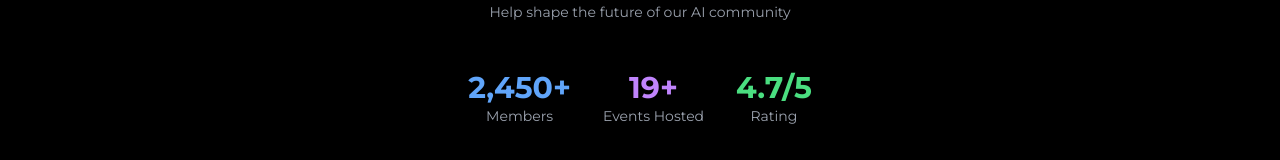
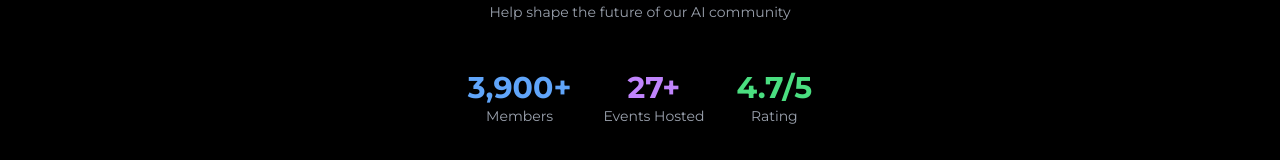
Before and after one commit to promptengineers-ai/website, a Next.js app: page / in a window 1280 px wide. Shown: the part 500-660 px from the top of the page. Built offline with nearby package versions, Linux system fonts and the light colour scheme; no server answers.

Commit message:
feat: add live Meetup stats to the landing hero
Fetch member, event, and rating counts from the Plano Meetup group with a
24h revalidate window and a frozen fallback when the scrape fails.

Part of #38

```diff
--- a/src/app/page.tsx
+++ b/src/app/page.tsx
@@ -1,14 +1,17 @@
 import TopNavBar from "@/components/nav/TopNavBar";
 import HeroSection from "@/sections/HeroSection";
+import { getMeetupStats } from "@/lib/meetup";
 
-export default function Home() {
+export default async function Home() {
+  const stats = await getMeetupStats();
+
   return (
     <>
       <header>
         <TopNavBar />
       </header>
       <main>
-        <HeroSection />
+        <HeroSection stats={stats} />
       </main>
     </>
   );
--- /dev/null
+++ b/src/lib/meetup.ts
@@ -0,0 +1,76 @@
+import type { MeetupStats } from "@/types";
+
+const GROUP_URL = "https://www.meetup.com/plano-prompt-engineers/";
+
+const REVALIDATE_SECONDS = 86400;
+
+const BROWSER_USER_AGENT =
+  "Mozilla/5.0 (X11; Linux x86_64) AppleWebKit/537.36 (KHTML, like Gecko) Chrome/120.0.0.0 Safari/537.36";
+
+export const FALLBACK_MEETUP_STATS: MeetupStats = {
+  memberCount: 3983,
+  pastEventCount: 27,
+  averageRating: 4.67,
+  ratingCount: 271,
+  isFallback: true,
+};
+
+const MEMBER_COUNT = /"memberCounts":\{[^{}]*?"all":(\d+)/;
+const EVENT_RATINGS =
+  /"eventRatings":\{[^{}]*?"average":([\d.]+),"total":(\d+)/;
+const PAST_EVENT_COUNT =
+  /PAST[\s\S]{0,300}?"GroupEventConnection","totalCount":(\d+)/;
+
+export function parseMeetupStats(html: string): MeetupStats | null {
+  const members = MEMBER_COUNT.exec(html);
+  const ratings = EVENT_RATINGS.exec(html);
+  const events = PAST_EVENT_COUNT.exec(html);
+
+  if (!members || !ratings || !events) return null;
+
+  const stats: MeetupStats = {
+    memberCount: Number(members[1]),
+    pastEventCount: Number(events[1]),
+    averageRating: Number(ratings[1]),
+    ratingCount: Number(ratings[2]),
+    isFallback: false,
+  };
+
+  const sane =
+    Number.isFinite(stats.memberCount) &&
+    stats.memberCount > 0 &&
+    Number.isFinite(stats.pastEventCount) &&
+    stats.pastEventCount > 0 &&
+    Number.isFinite(stats.averageRating) &&
+    stats.averageRating > 0 &&
+    stats.averageRating <= 5;
+
+  return sane ? stats : null;
+}
+
+export async function getMeetupStats(): Promise<MeetupStats> {
+  try {
+    const response = await fetch(GROUP_URL, {
+      headers: { "user-agent": BROWSER_USER_AGENT },
+      next: { revalidate: REVALIDATE_SECONDS },
+    });
+
+    if (!response.ok) return FALLBACK_MEETUP_STATS;
+
+    return parseMeetupStats(await response.text()) ?? FALLBACK_MEETUP_STATS;
+  } catch {
+    return FALLBACK_MEETUP_STATS;
+  }
+}
+
+export function formatMemberCount(count: number): string {
+  return `${(Math.floor(count / 100) * 100).toLocaleString("en-US")}+`;
+}
+
+export function formatEventCount(count: number): string {
+  return `${count}+`;
+}
+
+export function formatRating(average: number): string {
+  return `${average.toFixed(1)}/5`;
+}
--- a/src/sections/HeroSection.tsx
+++ b/src/sections/HeroSection.tsx
@@ -4,8 +4,19 @@ import Image from "next/image";
 import { motion } from "framer-motion";
 import { apiClient } from "@/utils/client";
 import { FaGithub, FaSlack, FaMeetup, FaLinkedin } from "react-icons/fa";
+import {
+  FALLBACK_MEETUP_STATS,
+  formatEventCount,
+  formatMemberCount,
+  formatRating,
+} from "@/lib/meetup";
+import type { MeetupStats } from "@/types";
 
-const HeroSection = () => {
+const HeroSection = ({
+  stats = FALLBACK_MEETUP_STATS,
+}: {
+  stats?: MeetupStats;
+}) => {
   const [email, setEmail] = useState("");
   const [isSubmitting, setIsSubmitting] = useState(false);
   const [isSubmitted, setIsSubmitted] = useState(false);
@@ -102,15 +113,21 @@ const HeroSection = () => {
         className="mb-12 flex flex-wrap justify-center gap-8 text-center"
       >
         <div>
-          <div className="text-3xl font-bold text-blue-400">2,450+</div>
+          <div className="text-3xl font-bold text-blue-400">
+            {formatMemberCount(stats.memberCount)}
+          </div>
           <div className="text-sm text-gray-400">Members</div>
         </div>
         <div>
-          <div className="text-3xl font-bold text-purple-400">19+</div>
+          <div className="text-3xl font-bold text-purple-400">
+            {formatEventCount(stats.pastEventCount)}
+          </div>
           <div className="text-sm text-gray-400">Events Hosted</div>
         </div>
         <div>
-          <div className="text-3xl font-bold text-green-400">4.7/5</div>
+          <div className="text-3xl font-bold text-green-400">
+            {formatRating(stats.averageRating)}
+          </div>
           <div className="text-sm text-gray-400">Rating</div>
         </div>
       </motion.div>
```
Also changed, not shown: 2 other files (tests, documents, lock files or other folders).
